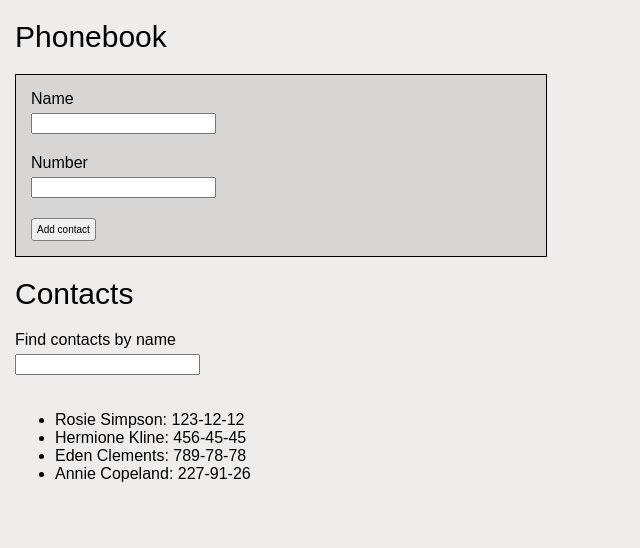
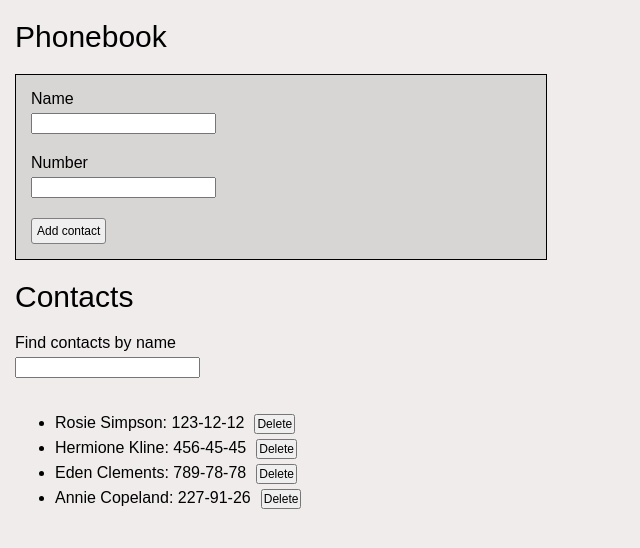
Before and after one commit to Joanna-Golofit/goit-react-hw-06-phonebook, a React (Create React App) app: page / in a window 1280 px wide. Shown: the top 548 px of the page, without its empty margins (0-640 px from the left). Built offline with nearby package versions, Linux system fonts and the light colour scheme.

Commit message:
krok 6: dodana opcja usuwania kontaktow

```diff
--- a/src/App.jsx
+++ b/src/App.jsx
@@ -23,18 +23,13 @@ class App extends Component {
     this.setState({ [name]: value });
   };
 
-
   // onClick - dla buttona - przy kliknieciu zapisuje wartosc z state.name i state.number ktora "wrócila" z Form.jsx
   addToStateContacts = ({ name, number }) => {
     [...this.state.contacts].some((contact) => contact.name === name)
       ? alert(`Sorry, but ${name} is alredy in contacts.`)
-      :
-    this.setState((state) => ({
-      contacts: [
-        ...this.state.contacts,
-        { id: nanoid(4), name, number },
-      ],
-    }));
+      : this.setState((state) => ({
+          contacts: [...this.state.contacts, { id: nanoid(4), name, number }],
+        }));
   };
 
   updateFilteredContacts = () => {
@@ -44,19 +39,22 @@ class App extends Component {
     return filteredContacts;
   };
 
+  deleteContact = (id) => {
+    this.setState((state) => ({
+      contacts: this.state.contacts.filter(contact => contact.id !== id),
+    }));
+  };
+
   render() {
     const updateFilteredContacts = this.updateFilteredContacts();
     return (
       <>
         <Section title="Phonebook">
-          <Form
-            fromFormToApp={this.addToStateContacts}
-          />
+          <Form fromFormToApp={this.addToStateContacts} />
         </Section>
         <Section title="Contacts">
           <Filter onChange={this.addFilterToState} />
-
-          <Contacts contacts={updateFilteredContacts} />
+          <Contacts contacts={updateFilteredContacts} onClick={this.deleteContact} />
         </Section>
       </>
     );
--- a/src/components/Contacts.jsx
+++ b/src/components/Contacts.jsx
@@ -1,12 +1,14 @@
 import PropTypes from "prop-types";
-// import styled from "styled-components";
+import styled from "styled-components";
 
-function Contacts({ contacts }) {
+
+function Contacts({ contacts, onClick }) {
   return (
     <ul>
       {contacts.map(({ id, name, number }) => (
         <li key={id}>
           {name}: {number}
+          <BtnDelete onClick={() => onClick(id)}>Delete</BtnDelete>
         </li>
       ))}
     </ul>
@@ -17,5 +19,16 @@ export default Contacts
 
 Contacts.propTypes = {
   contacts: PropTypes.array,
-  // filter: PropTypes.string,
+  onClick: PropTypes.func,
 };
+
+const BtnDelete = styled.button`
+  padding: 1px;
+  font-size: 12px;
+  margin-left: 10px;
+  margin-bottom: 5px;
+  &:hover {
+    background-color: black;
+    color: lightgray;
+  }
+`
--- a/src/components/Form.jsx
+++ b/src/components/Form.jsx
@@ -1,8 +1,8 @@
 import React, { Component } from "react";
 import { nanoid } from "nanoid";
 import styled from "styled-components";
-import PropTypes from "prop-types";
-import { Label, Input } from "./styles/Form.styled";
+// import PropTypes from "prop-types";
+import { Label, Input, Button } from "./styles/Form.styled";
 
 class Form extends Component {
   // ({ onClick, onChange }) {
@@ -62,27 +62,15 @@ class Form extends Component {
 
 export default Form;
 
-Form.propTypes = {
-  onClick: PropTypes.func,
-  onChange: PropTypes.func,
-};
+// Form.propTypes = {
+//   onClick: PropTypes.func,
+//   onChange: PropTypes.func,
+// };
 
 const HtmlForm = styled.form`
   border: 1px solid black;
   padding: 15px;
   width: 40%;
   background-color: rgb(216, 213, 213);
+
 `;
-
-const Button = styled.button`
-  display: block;
-  border: 1px solid gray;
-  border-radius: 3px;
-  font-size: 10px;
-  cursor: pointer;
-  padding: 5px;
-  &:hover {
-    background-color: black;
-    color: lightgray;
-  }
-`;
--- a/src/components/styles/Form.styled.js
+++ b/src/components/styles/Form.styled.js
@@ -14,3 +14,16 @@ export const Input = styled.input`
     box-shadow: 0 0 10px #719ece;
   }
 `;
+
+export const Button = styled.button`
+  display: block;
+  border: 1px solid gray;
+  border-radius: 3px;
+  font-size: 12px;
+  cursor: pointer;
+  padding: 5px;
+  &:hover {
+    background-color: black;
+    color: lightgray;
+  }
+`;
```
